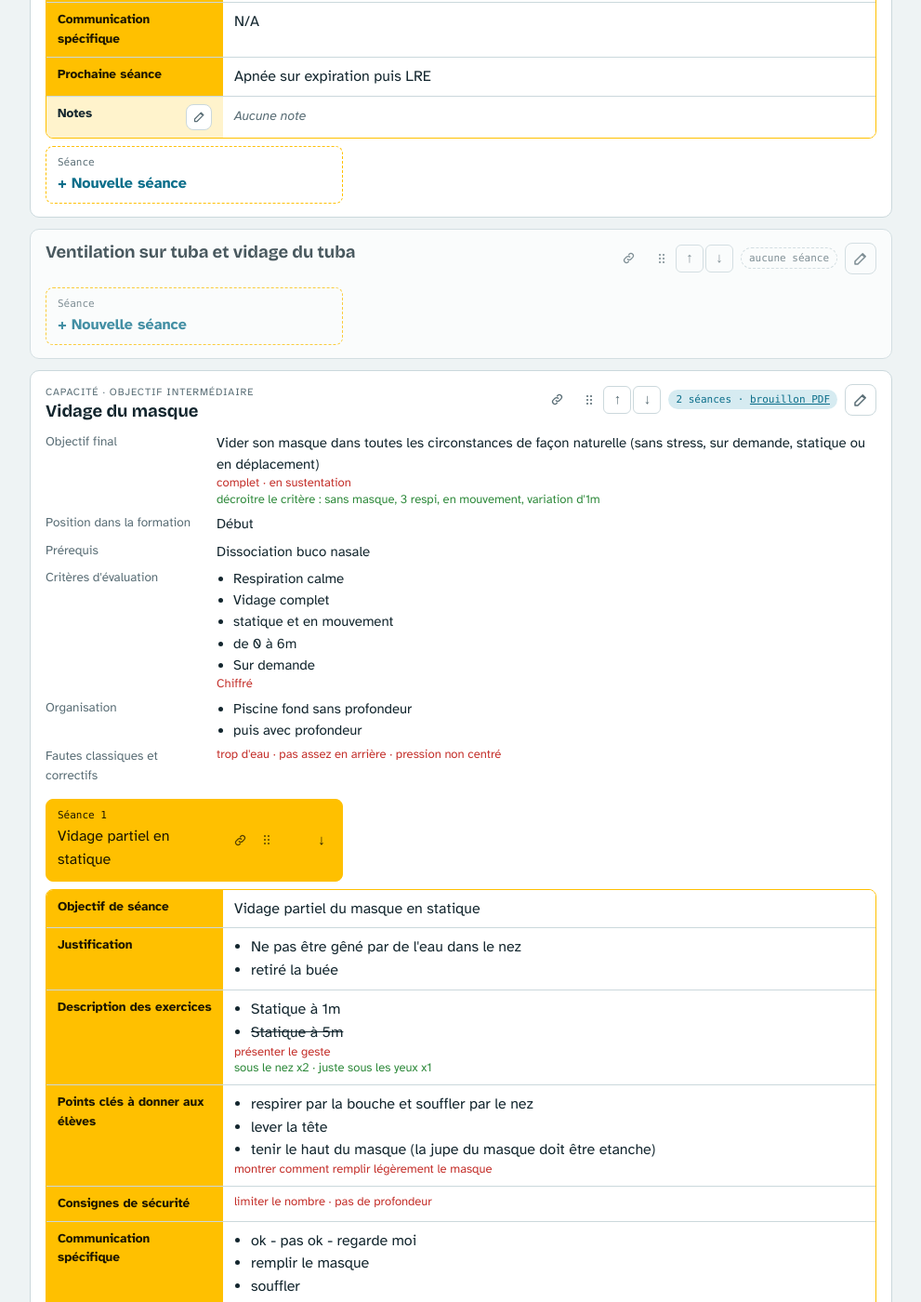
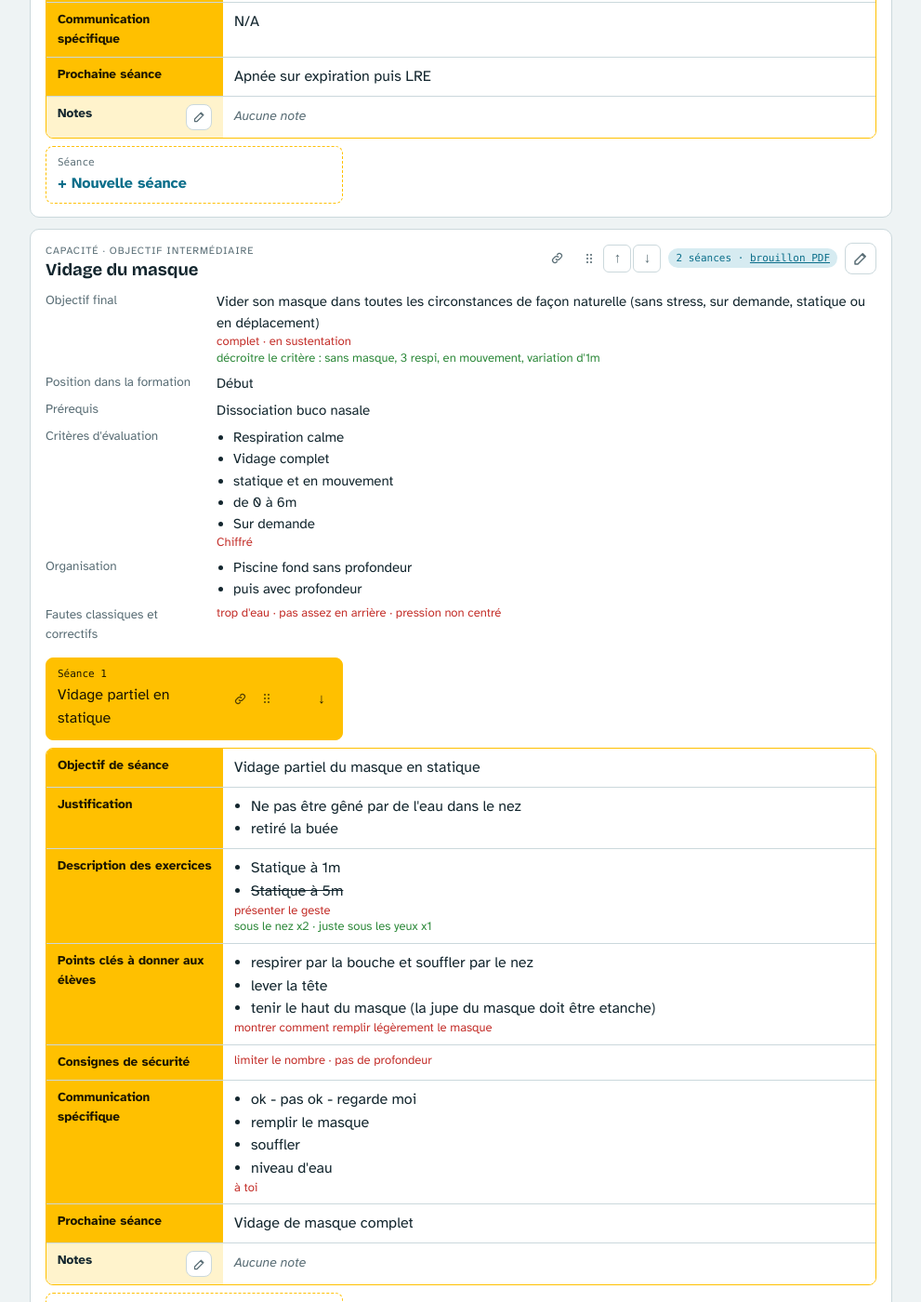
Before and after one commit to thomasGuibert/plongee, a Jekyll site: the page built from _competences/se-ventiler.md, in a window 1280 px wide and 1400 px high, scrolled down 1506 px. Shown: the whole window at 93% size, without its empty margins (144-1135 px from the left). Built offline with Jekyll 4.4.1, drawn with Linux system fonts in a browser that asks for light colours; some of the changed text lies outside the part shown.

Commit message:
Modifier la compétence « Se ventiler » depuis le site

```diff
--- a/_competences/se-ventiler.md
+++ b/_competences/se-ventiler.md
@@ -13,10 +13,10 @@ capacites:
     id: "ventilation-immersion"
   - nom: "Apnée"
     id: "apnee"
+  - nom: "Vidage du masque"
+    id: "vidage-du-masque"
   - nom: "Ventilation sur tuba et vidage du tuba"
     id: "ventilation-tuba"
-  - nom: "Vidage du masque"
-    id: "vidage-du-masque"
   - nom: "Lâcher et reprise d'embout"
     id: "lacher-reprise-embout"
 layout: "competence"
```
